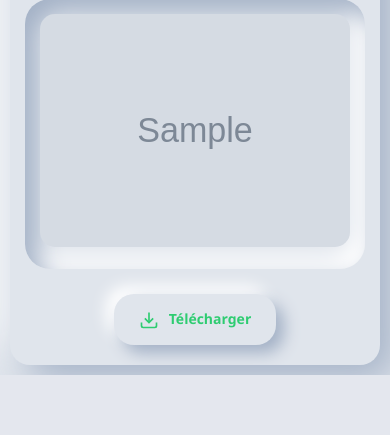
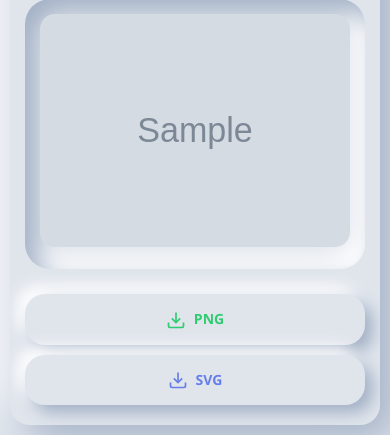
Before and after one commit to ten-tech/QRCode-generator, a Django app: template templates/qr_code/generator.html in a window 390 px wide. Shown: the part 1655-2090 px from the top of the page. Before the commit the page ends 2030 px from the top, so only its background shows below. Run offline with Django 5.2, Linux system fonts and the light colour scheme; tables that the repository leaves empty hold one stand-in row (values such as "Sample post"); the template is opened without the code that fills it: values that come from a table or form of the project are taken from there, most other values are stand-ins (such as "Sample title", 1, 10 or a date in 2020); grey boxes marked "Sample" are stand-in pictures; some libraries are stand-ins or nearby versions.

Commit message:
Ajout export SVG vectoriel
- Boutons PNG et SVG côte à côte
- Library qrcode-generator pour génération client-side
- SVG avec couleurs personnalisées
- Support de tous les templates
- Responsive: side-by-side desktop, stack mobile

```diff
--- a/static/css/style.css
+++ b/static/css/style.css
@@ -451,21 +451,39 @@ input[type="checkbox"].neumorphic-checkbox:checked + .toggle-slider:after {
     }
 }
 
+/* Download Buttons Container */
+.download-buttons {
+    display: flex;
+    gap: 15px;
+    justify-content: center;
+    margin-top: 20px;
+}
+
 .download-btn {
     display: inline-flex;
     align-items: center;
     justify-content: center;
-    gap: 10px;
-    padding: 15px 35px;
+    gap: 8px;
+    padding: 15px 30px;
     background: var(--bg-main);
-    color: var(--success);
     text-decoration: none;
     border-radius: var(--border-radius);
     font-weight: 700;
+    font-size: 14px;
     transition: var(--transition);
     box-shadow:
         8px 8px 16px var(--shadow-dark),
         -8px -8px 16px var(--shadow-light);
+    flex: 1;
+    max-width: 150px;
+}
+
+.download-btn-png {
+    color: var(--success);
+}
+
+.download-btn-svg {
+    color: var(--accent);
 }
 
 .download-btn:hover {
@@ -473,7 +491,14 @@ input[type="checkbox"].neumorphic-checkbox:checked + .toggle-slider:after {
         10px 10px 20px var(--shadow-dark),
         -10px -10px 20px var(--shadow-light);
     transform: translateY(-2px);
+}
+
+.download-btn-png:hover {
     color: #27ae60;
+}
+
+.download-btn-svg:hover {
+    color: var(--accent-hover);
 }
 
 .download-btn:active {
@@ -606,8 +631,18 @@ input[type="checkbox"].neumorphic-checkbox:checked + .toggle-slider:after {
         font-size: 13px;
     }
 
-    .generate-btn,
+    .generate-btn {
+        padding: 14px 25px;
+        font-size: 14px;
+    }
+
+    .download-buttons {
+        flex-direction: column;
+        gap: 10px;
+    }
+
     .download-btn {
+        max-width: 100%;
         padding: 14px 25px;
         font-size: 14px;
     }
--- a/static/js/script.js
+++ b/static/js/script.js
@@ -133,10 +133,10 @@ document.addEventListener('DOMContentLoaded', function() {
         });
     }
 
-    // Download functionality
-    const downloadBtn = document.getElementById('download-btn');
-    if (downloadBtn) {
-        downloadBtn.addEventListener('click', function(e) {
+    // Download PNG functionality
+    const downloadPngBtn = document.getElementById('download-png-btn');
+    if (downloadPngBtn) {
+        downloadPngBtn.addEventListener('click', function(e) {
             e.preventDefault();
             const qrImage = document.getElementById('qr-img');
             if (qrImage) {
@@ -148,11 +148,99 @@ document.addEventListener('DOMContentLoaded', function() {
                 document.body.removeChild(link);
 
                 // Visual feedback
-                this.textContent = 'Téléchargé !';
+                const originalHTML = this.innerHTML;
+                this.innerHTML = '<svg width="20" height="20" viewBox="0 0 24 24" fill="none" stroke="currentColor" stroke-width="2"><circle cx="12" cy="12" r="10"></circle><path d="M9 12l2 2 4-4"></path></svg>OK';
                 setTimeout(() => {
-                    this.innerHTML = '<svg width="20" height="20" viewBox="0 0 24 24" fill="none" stroke="currentColor" stroke-width="2"><path d="M21 15v4a2 2 0 0 1-2 2H5a2 2 0 0 1-2-2v-4"></path><polyline points="7 10 12 15 17 10"></polyline><line x1="12" y1="15" x2="12" y2="3"></line></svg>Télécharger';
+                    this.innerHTML = originalHTML;
                 }, 2000);
             }
+        });
+    }
+
+    // Download SVG functionality
+    const downloadSvgBtn = document.getElementById('download-svg-btn');
+    if (downloadSvgBtn) {
+        downloadSvgBtn.addEventListener('click', function(e) {
+            e.preventDefault();
+
+            // Get selected template and collect data
+            const selectedTemplate = document.querySelector('.template-radio:checked')?.value || 'text';
+            let qrText = '';
+
+            // Collect data based on template
+            if (selectedTemplate === 'text') {
+                qrText = textInput?.value.trim() || '';
+            } else if (selectedTemplate === 'vcard') {
+                const name = document.getElementById('id_vcard_name')?.value || '';
+                const org = document.getElementById('id_vcard_org')?.value || '';
+                const phone = document.getElementById('id_vcard_phone')?.value || '';
+                const email = document.getElementById('id_vcard_email')?.value || '';
+                const url = document.getElementById('id_vcard_url')?.value || '';
+                qrText = generateVCardText(name, org, phone, email, url);
+            } else if (selectedTemplate === 'wifi') {
+                const ssid = document.getElementById('id_wifi_ssid')?.value || '';
+                const password = document.getElementById('id_wifi_password')?.value || '';
+                const security = document.getElementById('id_wifi_security')?.value || 'WPA';
+                qrText = `WIFI:T:${security};S:${ssid};P:${password};;`;
+            } else if (selectedTemplate === 'email') {
+                const to = document.getElementById('id_email_to')?.value || '';
+                const subject = document.getElementById('id_email_subject')?.value || '';
+                const body = document.getElementById('id_email_body')?.value || '';
+                qrText = `mailto:${to}?subject=${encodeURIComponent(subject)}&body=${encodeURIComponent(body)}`;
+            } else if (selectedTemplate === 'sms') {
+                const phone = document.getElementById('id_sms_phone')?.value || '';
+                const message = document.getElementById('id_sms_message')?.value || '';
+                qrText = `sms:${phone}?body=${encodeURIComponent(message)}`;
+            }
+
+            if (!qrText) return;
+
+            // Generate SVG QR code
+            const qr = qrcode(0, 'H');
+            qr.addData(qrText);
+            qr.make();
+
+            // Get colors
+            const fillColor = fillColorInput?.value || '#000000';
+            const bgColor = bgColorInput?.value || '#FFFFFF';
+
+            // Create SVG with custom colors
+            const cellSize = 10;
+            const moduleCount = qr.getModuleCount();
+            const borderSize = parseInt(borderInput?.value || '4');
+            const svgSize = (moduleCount + borderSize * 2) * cellSize;
+
+            let svgContent = `<svg xmlns="http://www.w3.org/2000/svg" width="${svgSize}" height="${svgSize}" viewBox="0 0 ${svgSize} ${svgSize}">`;
+            svgContent += `<rect width="100%" height="100%" fill="${bgColor}"/>`;
+
+            for (let row = 0; row < moduleCount; row++) {
+                for (let col = 0; col < moduleCount; col++) {
+                    if (qr.isDark(row, col)) {
+                        const x = (col + borderSize) * cellSize;
+                        const y = (row + borderSize) * cellSize;
+                        svgContent += `<rect x="${x}" y="${y}" width="${cellSize}" height="${cellSize}" fill="${fillColor}"/>`;
+                    }
+                }
+            }
+            svgContent += '</svg>';
+
+            // Download SVG
+            const blob = new Blob([svgContent], { type: 'image/svg+xml' });
+            const url = URL.createObjectURL(blob);
+            const link = document.createElement('a');
+            link.href = url;
+            link.download = 'qrcode_' + Date.now() + '.svg';
+            document.body.appendChild(link);
+            link.click();
+            document.body.removeChild(link);
+            URL.revokeObjectURL(url);
+
+            // Visual feedback
+            const originalHTML = this.innerHTML;
+            this.innerHTML = '<svg width="20" height="20" viewBox="0 0 24 24" fill="none" stroke="currentColor" stroke-width="2"><circle cx="12" cy="12" r="10"></circle><path d="M9 12l2 2 4-4"></path></svg>OK';
+            setTimeout(() => {
+                this.innerHTML = originalHTML;
+            }, 2000);
         });
     }
 
@@ -317,3 +405,16 @@ function getContrastColor(hexcolor) {
 
     return luminance > 0.5 ? '#000000' : '#ffffff';
 }
+
+// Function to generate vCard text
+function generateVCardText(name, org, phone, email, url) {
+    let vcard = "BEGIN:VCARD\n";
+    vcard += "VERSION:3.0\n";
+    if (name) vcard += `FN:${name}\n`;
+    if (org) vcard += `ORG:${org}\n`;
+    if (phone) vcard += `TEL:${phone}\n`;
+    if (email) vcard += `EMAIL:${email}\n`;
+    if (url) vcard += `URL:${url}\n`;
+    vcard += "END:VCARD";
+    return vcard;
+}
--- a/templates/qr_code/generator.html
+++ b/templates/qr_code/generator.html
@@ -200,14 +200,24 @@
                     <div class="qr-display">
                         <img src="{{ qr_image_data }}" alt="QR Code généré" id="qr-img">
                     </div>
-                    <a href="#" id="download-btn" class="download-btn">
+                    <div class="download-buttons">
+                        <a href="#" id="download-png-btn" class="download-btn download-btn-png">
                             <svg width="20" height="20" viewBox="0 0 24 24" fill="none" stroke="currentColor" stroke-width="2">
                                 <path d="M21 15v4a2 2 0 0 1-2 2H5a2 2 0 0 1-2-2v-4"></path>
                                 <polyline points="7 10 12 15 17 10"></polyline>
                                 <line x1="12" y1="15" x2="12" y2="3"></line>
                             </svg>
-                        Télécharger
+                            PNG
                         </a>
+                        <a href="#" id="download-svg-btn" class="download-btn download-btn-svg">
+                            <svg width="20" height="20" viewBox="0 0 24 24" fill="none" stroke="currentColor" stroke-width="2">
+                                <path d="M21 15v4a2 2 0 0 1-2 2H5a2 2 0 0 1-2-2v-4"></path>
+                                <polyline points="7 10 12 15 17 10"></polyline>
+                                <line x1="12" y1="15" x2="12" y2="3"></line>
+                            </svg>
+                            SVG
+                        </a>
+                    </div>
                 </div>
             {% else %}
                 <div class="placeholder">
@@ -223,6 +233,7 @@
         </div>
     </div>
 
+    <script src="https://cdn.jsdelivr.net/npm/qrcode-generator@1.4.4/qrcode.min.js"></script>
     <script src="{% static 'js/script.js' %}"></script>
 </body>
 </html>
```
Lines whose indentation alone changed are shown as unchanged.
